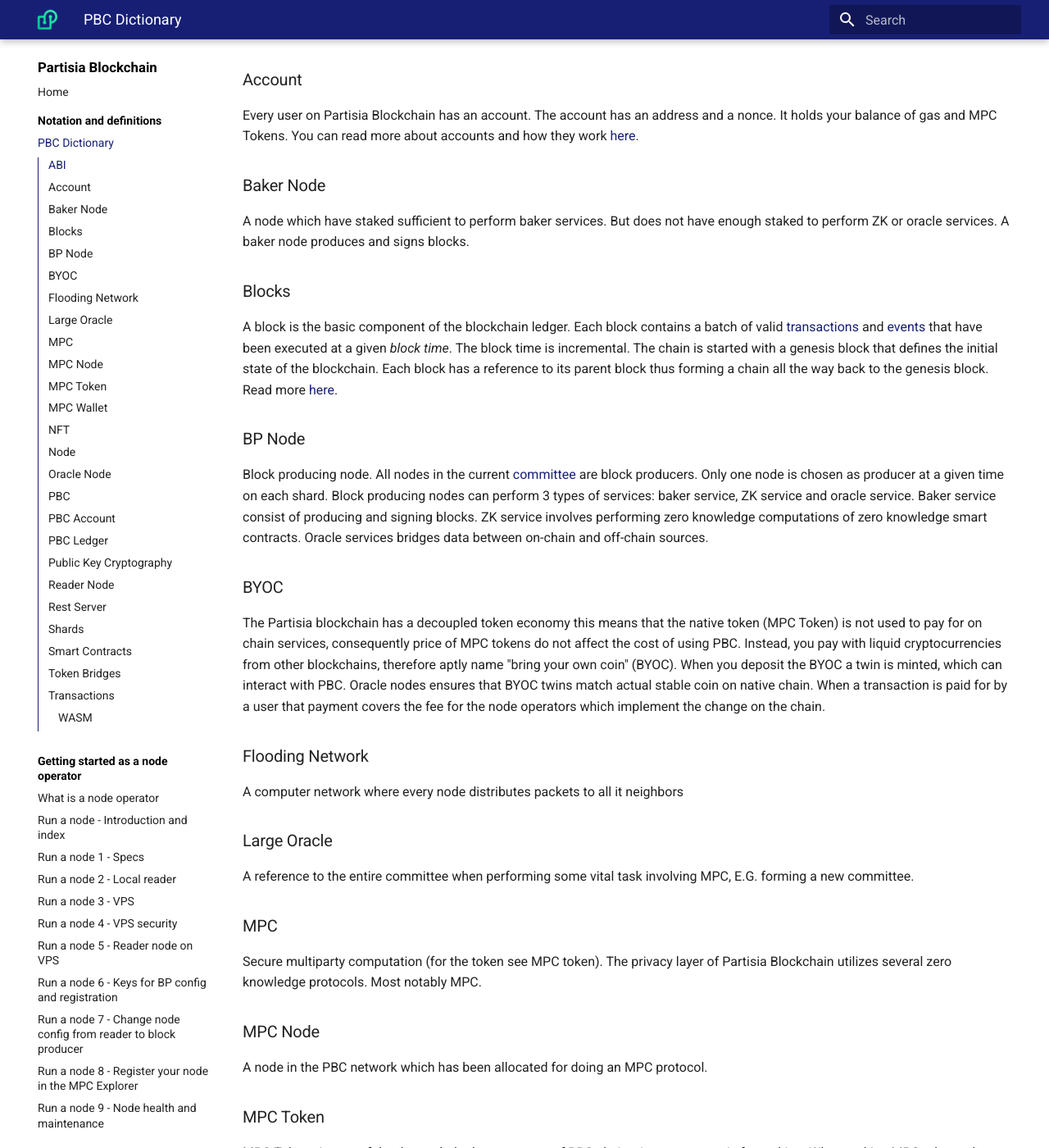
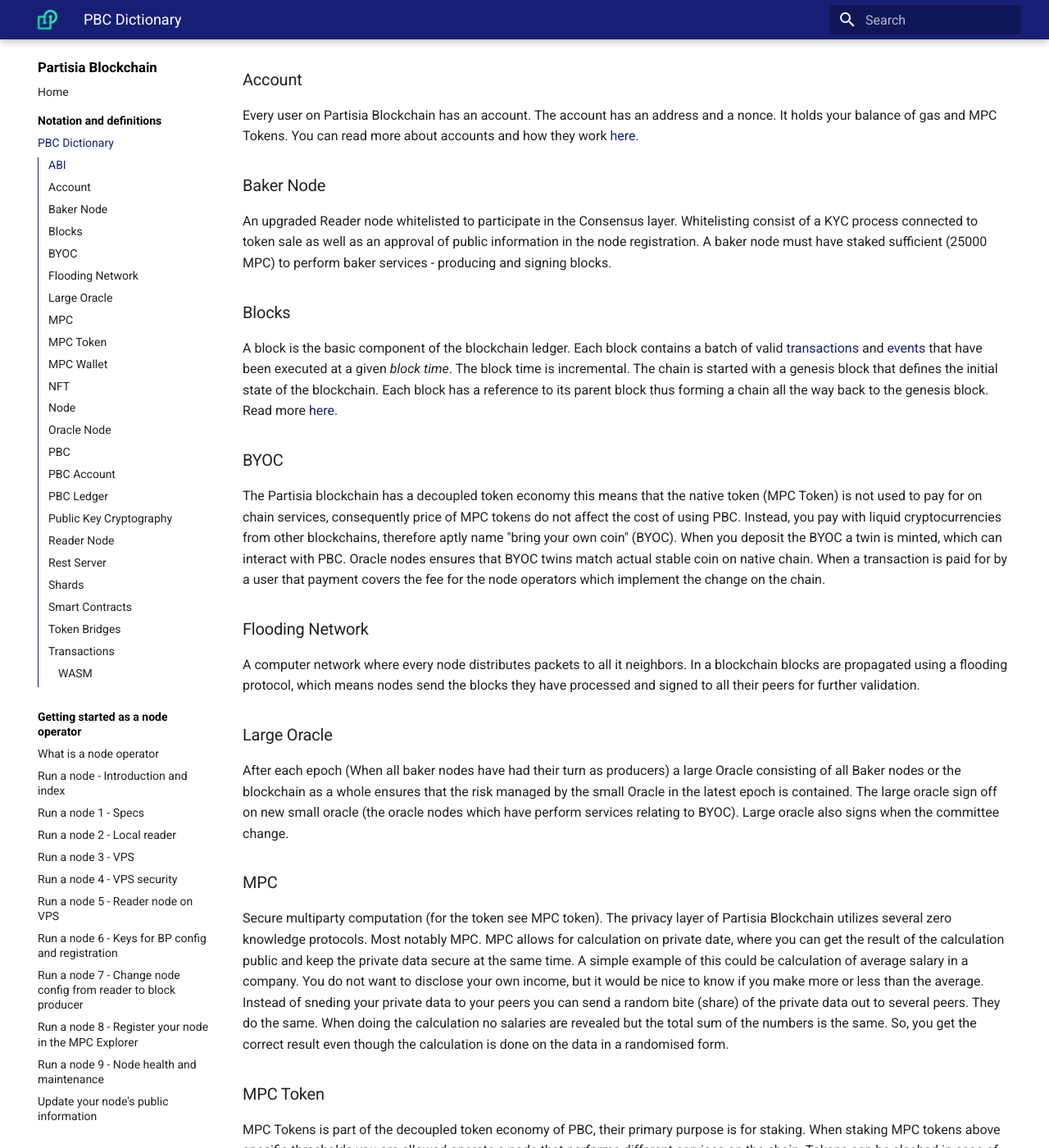
Before and after one commit to 0xSero/partisia-docs, an MkDocs documentation site: the page built from docs/dictionary.md, in a window 1280 px wide and 1400 px high, scrolled down 320 px. Shown: the whole window at 82% size. Built offline with MkDocs 1.6.1 and Material for MkDocs 9.7.7, drawn with Linux system fonts in a browser that asks for light colours; a script that is not in the unit is left out; some of the changed text lies outside the part shown.

Commit message:
Large oracle

```diff
--- a/docs/dictionary.md
+++ b/docs/dictionary.md
@@ -8,28 +8,23 @@
 Every user on Partisia Blockchain has an account. The account has an address and a nonce. It holds your balance of gas and MPC Tokens. You can read more about accounts and how they work [here](accounts.md).
 
 ### Baker Node
-A node which have staked sufficient to perform baker services. But does not have enough staked to perform ZK or oracle services. A baker node produces and signs blocks.
+An upgraded Reader node whitelisted to participate in the Consensus layer. Whitelisting consist of a KYC process connected to token sale as well as an approval of public information in the node registration. A baker node must have staked sufficient (25000 MPC) to perform baker services - producing and signing blocks.
 
 ### Blocks
 A block is the basic component of the blockchain ledger. Each block contains a batch of valid [transactions](transactions.md) and [events](events.md) that have been executed at a given *block time*. The block time is incremental. The chain is started with a genesis block that defines the initial state of the blockchain. Each block has a reference to its parent block thus forming a chain all the way back to the genesis block. Read more [here](block.md).
-
-### BP Node
-Block producing node. All nodes in the current [committee](https://mpcexplorer.com/validators) are block producers. Only one node is chosen as producer at a given time on each shard. Block producing nodes can perform 3 types of services: baker service, ZK service and oracle service. Baker service consist of producing and signing blocks. ZK service involves performing zero knowledge computations of zero knowledge smart contracts. Oracle services bridges data between on-chain and off-chain sources.
 
 ### BYOC
 The Partisia blockchain has a decoupled token economy this means that the native token (MPC Token) is not used to pay for on chain services, consequently price of MPC tokens do not affect the cost of using PBC. Instead, you pay with liquid cryptocurrencies from other blockchains, therefore aptly name "bring your own coin" (BYOC). When you deposit the BYOC a twin is minted, which can interact with PBC. Oracle nodes ensures that BYOC twins match actual stable coin on native chain. When a transaction is paid for by a user that payment covers the fee for the node operators which implement the change on the chain.
 
 ### Flooding Network
-A computer network where every node distributes packets to all it neighbors
+A computer network where every node distributes packets to all it neighbors. In a blockchain blocks are propagated using a flooding protocol, which means nodes send the blocks they have processed and signed to all their peers for further validation.
 
 ### Large Oracle
-A reference to the entire committee when performing some vital task involving MPC, E.G. forming a new committee.
+After each epoch (When all baker nodes have had their turn as producers) a large Oracle consisting of all Baker nodes or the blockchain as a whole
+ensures that the risk managed by the small Oracle in the latest epoch is contained. The large oracle sign off on new small oracle (the oracle nodes which have perform services relating to BYOC). Large oracle also signs when the committee change.
 
 ### MPC
-Secure multiparty computation (for the token see MPC token). The privacy layer of Partisia Blockchain utilizes several zero knowledge protocols. Most notably MPC.
-
-### MPC Node
-A node in the PBC network which has been allocated for doing an MPC protocol.
+Secure multiparty computation (for the token see MPC token). The privacy layer of Partisia Blockchain utilizes several zero knowledge protocols. Most notably MPC. MPC allows for calculation on private date, where you can get the result of the calculation public and keep the private data secure at the same time. A simple example of this could be calculation of average salary in a company. You do not want to disclose your own income, but it would be nice to know if you make more or less than the average. Instead of sneding your private data to your peers you can send a random bite (share) of the private data out to several peers. They do the same. When doing the calculation no salaries are revealed but the total sum of the numbers is the same. So, you get the correct result even though the calculation is done on the data in a randomised form.
 
 ### MPC Token
 MPC Tokens is part of the decoupled token economy of PBC, their primary purpose is for staking. When staking MPC tokens above specific thresholds you are allowed operate a node that performs different services on the chain. Tokens can be slashed in case of malicious behaviour. For that reason staked MPC Tokens gives an incentive for good behaviour quality performance among the node operators keeping the blockchain running. Because MPC Tokens are used for staking only, and not as form of payment for services the token value does not have adverse effects on supply or demand of services on chain as you see on other blockchains.
@@ -38,10 +33,10 @@
 PBC offers a webwallet which allows your account to interact with the blockchain. The wallet is installed as a browser extension (currently only in the Chrome Browser). You import your account information into the wallet by connecting it to the account either using your account private key or mnemonic phrase. When the wallet has updates it can sometimes be necessary to create a new password and reimport the account information. The wallet can be used for creating additional accounts and for confirm payment of transaction costs when deploying smart contracts or interacting with smart contracts. The wallet allows for deployment and interactions with contracts, when connected with the [MPC Explorer](https://mpcexplorer.com/). Click [here](https://chrome.google.com/webstore/detail/partisia-wallet/gjkdbeaiifkpoencioahhcilildpjhgh) to get the wallet extension now.
 
 ### NFT
-A technology which allows proof of ownership, and can thereby help ensure intellectual property rights for digital products.
+A non-fungible-token. Non-fungible means that it is unique unlike other types of tokens such as cryptocurrencies . The ownership is of an NFT is stored on a blockchain. They can be sold and transferred. The NFT can contain a reference to a digital file like a photo, and can be used as a proof of ownership. This is useful to proof ownership of digital content, because the blockchain not only stores the ownership but also timestamps so you have a strong proof of owning the original file.
 
 ### Node
-A machine or virtual machine linked in the network. See more [here](whatisano.md)
+Nodes are the computers in the blockchain network. The nodes run the blockchain software and are connected to each other through the internet.  They perform services for the users of the blockchain, foremost they facilitate the transactions that happens on the blockchain. From the transaction costs paid by users, the node operator can make revenue. Read more about the different types of [here](whatisano.md)
 
 ### Oracle Node
 A node performing oracle services. These nodes are responsible for processes related to transfer, deposit and withdrawal of BYOC. Smart contracts can only utilize on-chain data. But the contracts can relate to events with consequences outside the blockchain. If a user purchase an auctioned item on PBC for BYOC (ETH), the oracle nodes will have to facilitate and confirm changes on the Ethereum network. Oracle nodes work as a bridge connecting data on the native blockchain PBC to outside sources for example other blockchains.
@@ -53,7 +48,7 @@
 Same as *Account*, see entry above.
 
 ### PBC Ledger
-The immutable record or ledger, where you can see transactions that have already taken place.
+The immutable record or ledger, that keeps track of transactions that have already taken place. there is a copy of the ledger on all nodes.
 
 ### Public Key Cryptography
 Public-key cryptography is a form of cryptography that uses pairs of keys: A public key that may be shared with anyone and a private key that must be kept secret. Read more [here](keys.md).
@@ -62,7 +57,7 @@
 A node that reads the state of the blockchain, but does not produce blocks or any other paid services. It is free to [run a reader node](operator-2-reader.md).
 
 ### Rest Server
-An infrastructure that allows for individual servers in a network to be offline without the remaining servers to be affected.
+A rest server is a server that gives access to the REST API- An API conforming to REST architectural properties. The API (application binary interface) are the set of definitions for how to integrate software with the existing system. The API set the rules for interaction between the network and the application.
 
 ### Shards
 PBC distributes the workload to a number of parallel shards. This allows for scalability of the blockchain. Blocks are produced and finalized parallel on each shard. It is important to note that the shards are not separate parallel blockchains. The PBC blockchain ledger is composed of  information on all shards. So contracts deployed on different shards can still interact with each other across shards. The consequence of shards is an extremely fast and efficient blockchain which can be scaled up with more shards if the demand arise. Together with the fast track consensus protocol the type of sharding used by PBC is a unique feature which resolves the blockchain scalability problem. You can read more about sharding on PBC [here](shards.md).
```
